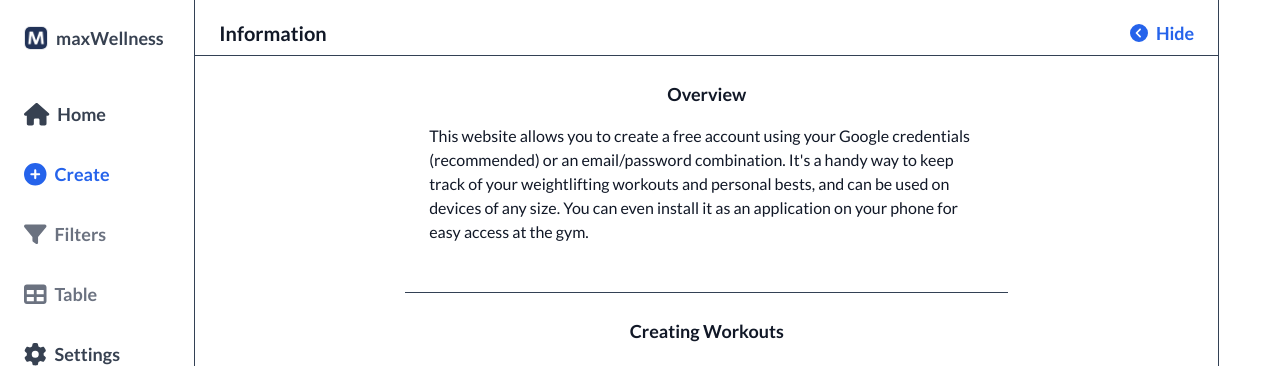
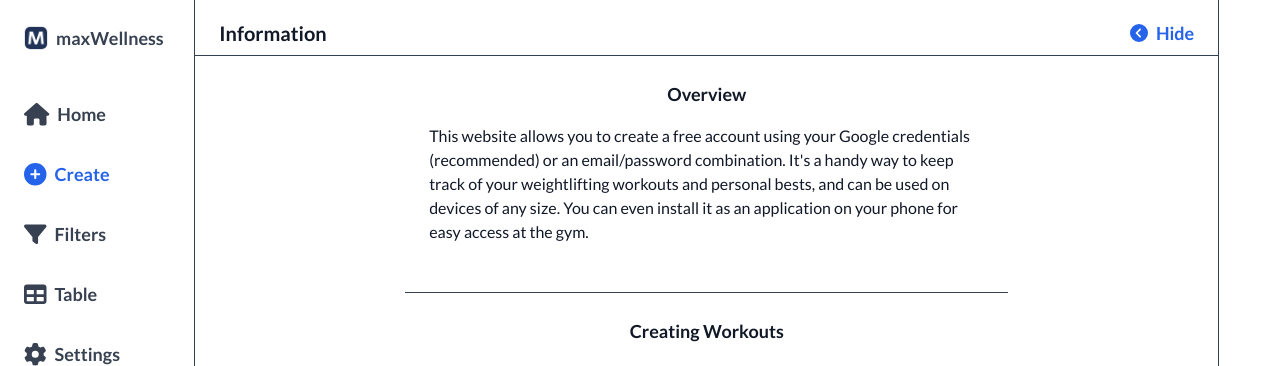
Before and after one commit to maxmonis/maxWellness, a Next.js app: page /info in a window 1280 px wide. Shown: the top 366 px of the page. Built offline with nearby package versions, Linux system fonts and the light colour scheme; no server answers.

Commit message:
Update navbar

```diff
--- a/src/shared/components/Navbar.tsx
+++ b/src/shared/components/Navbar.tsx
@@ -7,7 +7,6 @@ import {
   faTable,
 } from "@fortawesome/free-solid-svg-icons"
 import {FontAwesomeIcon} from "@fortawesome/react-fontawesome"
-import classNames from "classnames"
 import Image from "next/image"
 import {useSession} from "../hooks/useSession"
 import {IconButton} from "./CTA"
@@ -18,9 +17,9 @@ import {UserMenu} from "./UserMenu"
  * the screen on narrow viewports and to the left on wider ones
  */
 export default function Navbar() {
-  const {data: session = {workouts: []}} = useSession()
-  const hasWorkouts = session.workouts.length > 0
-  const homeHref = hasWorkouts ? "/" : "/?view=create"
+  const {data: session} = useSession()
+  const hasWorkouts = Boolean(session?.workouts.length)
+  const homeHref = hasWorkouts ? "/" : session ? "/?view=create" : "/login"
 
   return (
     <div className="flex max-h-screen items-center border-slate-700 max-md:h-14 max-md:w-screen max-md:border-t md:border-r md:pl-2">
@@ -44,48 +43,44 @@ export default function Navbar() {
           </div>
           <div className="flex flex-col gap-x-6 gap-y-4 max-md:hidden">
             <IconButton
-              className="rounded-full md:-ml-3 md:px-3 md:py-2 md:hover:bg-gray-100 dark:md:hover:bg-gray-800"
+              className="-ml-3 rounded-full px-3 py-2 hover:bg-gray-100 dark:hover:bg-gray-800"
               href={homeHref}
               icon={<FontAwesomeIcon icon={faHome} size="lg" />}
               text="Home"
             />
             <IconButton
-              className="rounded-full md:-ml-3 md:px-3 md:py-2 md:hover:bg-gray-100 dark:md:hover:bg-gray-800"
+              className="-ml-3 rounded-full px-3 py-2 hover:bg-gray-100 dark:hover:bg-gray-800"
               color="blue"
-              href="/?view=create"
+              href={session ? "/?view=create" : homeHref}
               icon={<FontAwesomeIcon icon={faCirclePlus} size="lg" />}
               text="Create"
             />
+            {(!session || hasWorkouts) && (
+              <>
                 <IconButton
-              className={classNames(
-                "rounded-full md:-ml-3 md:px-3 md:py-2",
-                hasWorkouts && "md:hover:bg-gray-100 dark:md:hover:bg-gray-800",
-              )}
-              disabled={!hasWorkouts}
-              href={hasWorkouts ? "/?view=filters" : undefined}
+                  className="-ml-3 rounded-full px-3 py-2 hover:bg-gray-100 dark:hover:bg-gray-800"
+                  href={session ? "/?view=filters" : homeHref}
                   icon={<FontAwesomeIcon icon={faFilter} size="lg" />}
                   text="Filters"
                 />
                 <IconButton
-              className={classNames(
-                "rounded-full md:-ml-3 md:px-3 md:py-2",
-                hasWorkouts && "md:hover:bg-gray-100 dark:md:hover:bg-gray-800",
-              )}
-              disabled={!hasWorkouts}
-              href={hasWorkouts ? "/?view=table" : undefined}
+                  className="-ml-3 rounded-full px-3 py-2 hover:bg-gray-100 dark:hover:bg-gray-800"
+                  href={session ? "/?view=table" : homeHref}
                   icon={<FontAwesomeIcon icon={faTable} size="lg" />}
                   text="Table"
                 />
+              </>
+            )}
           </div>
           <IconButton
-            className="rounded-full md:-ml-3 md:px-3 md:py-2 md:hover:bg-gray-100 dark:md:hover:bg-gray-800"
-            href="/settings"
+            className="rounded-full md:-ml-3 md:px-3 md:py-2 md:hover:bg-gray-100 md:dark:hover:bg-gray-800"
+            href={session ? "/settings" : homeHref}
             icon={<FontAwesomeIcon icon={faGear} size="lg" />}
             text="Settings"
             textClass="max-xs:sr-only"
           />
           <IconButton
-            className="rounded-full md:-ml-3 md:px-3 md:py-2 md:hover:bg-gray-100 dark:md:hover:bg-gray-800"
+            className="rounded-full md:-ml-3 md:px-3 md:py-2 md:hover:bg-gray-100 md:dark:hover:bg-gray-800"
             href="/info"
             icon={<FontAwesomeIcon icon={faQuestionCircle} size="lg" />}
             text="Info"
```
Lines whose indentation alone changed are shown as unchanged.
